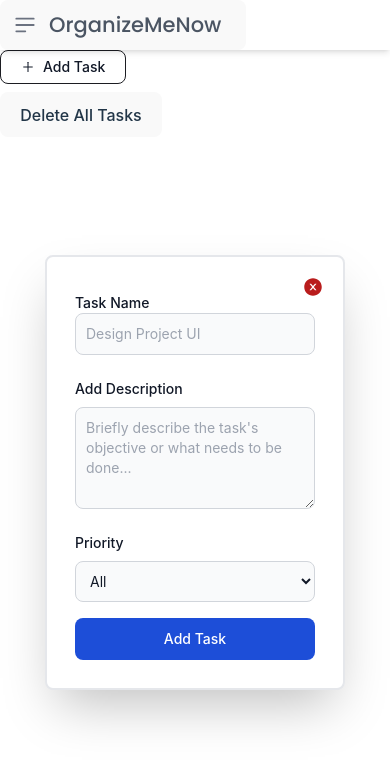
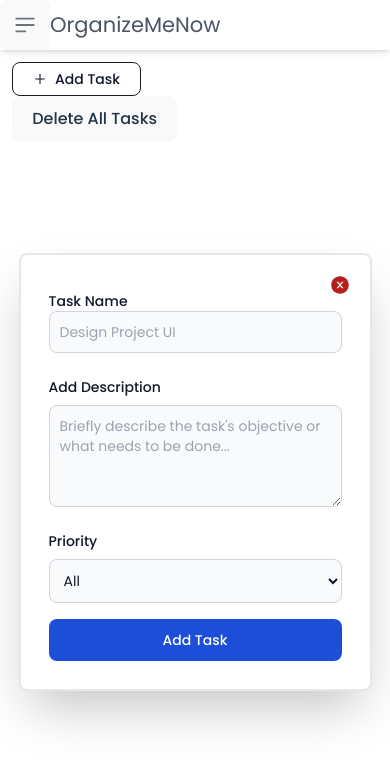
Before and after one commit to Shahid-Shabbir-Ansari-SE/Task-Management-App, a React (Vite) app: page / in a window 390 px wide. Shown: the top 764 px of the page. Built offline with nearby package versions, Linux system fonts and the light colour scheme.

Commit message:
Your commit message

```diff
--- a/src/App.jsx
+++ b/src/App.jsx
@@ -18,12 +18,12 @@ function App() {
   return (
     <BrowserRouter>
       <div className={darkMode ? "dark" : ""}>
-        <div className="w-full dark:bg-[#222327] ">
+        <div className="w-full dark:bg-[#222327] font-Poppins">
           <div className="lg:flex md:flex sm:grid">
-            <div className="lg:w-[255px] lg:h-screen lg:shadow-none md:w-[255px] md:shadow-none w-full sticky top-0 bg-white shadow-md">
+            <div className="lg:w-[255px] lg:h-screen lg:shadow-none md:w-[255px] md:shadow-none w-full sticky top-0 bg-white shadow-md dark:bg-[#1C1D22] dark:shadow-sm dark:shadow-gray-500">
               <Sidebar toggleDarkMode={toggleDarkMode} darkMode={darkMode} />
             </div>
-            <div className="lg:w-[calc(100vw-255px)] md:w-[calc(100vw-255px)] sm:w-full h-screen lg:p-5">
+            <div className="lg:w-[calc(100vw-255px)] md:w-[calc(100vw-255px)] sm:w-full h-screen">
               <Routes>
                 <Route path="/" element={<Home />} />
                 <Route path="/roadmap" element={<Roadmap />} />
--- a/src/components/newTaskTemplate.jsx
+++ b/src/components/newTaskTemplate.jsx
@@ -10,8 +10,8 @@ const newTaskTemplate = ({
   index,
 }) => {
   return (
-    <div className="h-screen flex items-center fixed lg:w-[calc(100vw-255px)] md:w-[calc(100vw-255px)] w-full">
-      <div className="z-50 dark:bg-[#222327] bg-white lg:w-96 mx-auto p-7 grid shadow-2xl border-2 border-gray-200 rounded-lg dark:border-gray-700 dark:shadow-black relative md:w-96 sm:w-auto">
+    <div className="h-screen flex items-center fixed lg:w-[calc(100vw-255px)] md:w-[calc(100vw-255px)] w-full lg:-my-5 md:-my-5 -my-3">
+      <div className="z-50 dark:bg-[#222327] bg-white lg:w-96 mx-auto p-7 grid shadow-2xl border-2 border-gray-200 rounded-lg dark:border-gray-700 dark:shadow-black relative md:w-96">
         <AiFillCloseCircle
           className="absolute top-0 right-0 mr-5 mt-5 fill-red-700 text-xl cursor-pointer"
           onClick={toggleNewTask}
--- a/src/components/sidebar.jsx
+++ b/src/components/sidebar.jsx
@@ -1,15 +1,13 @@
 import React, { useState } from "react";
 import { Link } from "react-router-dom";
-import { BsSunFill,BsMoonStarsFill } from "react-icons/bs";
+import { BsSunFill, BsMoonStarsFill } from "react-icons/bs";
 const sidebar = ({ darkMode, toggleDarkMode }) => {
   return (
     <div>
+      <div className="flex items-center">
         <button
-        data-drawer-target="cta-button-sidebar"
-        data-drawer-toggle="cta-button-sidebar"
-        aria-controls="cta-button-sidebar"
           type="button"
-        className="flex items-center p-3 text-sm text-gray-500 rounded-lg sm:hidden hover:bg-gray-100 focus:outline-none focus:ring-2 focus:ring-gray-200 dark:text-gray-400 dark:hover:bg-gray-700 dark:focus:ring-gray-600"
+          className="flex items-center p-3 text-sm text-gray-500 rounded-lg sm:hidden hover:bg-gray-100 focus:outline-none focus:ring-2 focus:ring-gray-200 dark:text-gray-100 dark:hover:bg-gray-700 dark:focus:ring-gray-600"
         >
           <span className="sr-only">Open sidebar</span>
           <svg
@@ -24,10 +22,13 @@ const sidebar = ({ darkMode, toggleDarkMode }) => {
               fillRule="evenodd"
               d="M2 4.75A.75.75 0 012.75 4h14.5a.75.75 0 010 1.5H2.75A.75.75 0 012 4.75zm0 10.5a.75.75 0 01.75-.75h7.5a.75.75 0 010 1.5h-7.5a.75.75 0 01-.75-.75zM2 10a.75.75 0 01.75-.75h14.5a.75.75 0 010 1.5H2.75A.75.75 0 012 10z"
             ></path>
-        </svg><h1 className="text-[21px] font-Poppins mx-3 text-gray-600">OrganizeMeNow</h1>
+          </svg>
         </button>
+      <h1 className="text-[21px] font-Poppins mx -3 text-gray-600 dark:text-white">
+        OrganizeMeNow
+      </h1>
+      </div>
       <aside
-        id="cta-button-sidebar"
         className="fixed top-0 left-0 z-40 w-64 h-screen transition-transform -translate-x-full sm:translate-x-0"
         aria-label="Sidebar"
       >
@@ -213,7 +214,7 @@ const sidebar = ({ darkMode, toggleDarkMode }) => {
             </a>
           </div>
           <div className="flex gap-3 items-center justify-center lg:pt-5">
-              <BsSunFill className="text-2xl dark:text-white"/>
+            <BsSunFill className="text-2xl dark:text-white" />
             <label className="relative inline-flex items-center cursor-pointer">
               <input
                 onChange={toggleDarkMode}
@@ -222,7 +223,7 @@ const sidebar = ({ darkMode, toggleDarkMode }) => {
                 className="sr-only peer"
               />
               <div className="w-11 h-6 bg-gray-200 peer-focus:outline-none peer-focus:ring-4 peer-focus:ring-blue-300 dark:peer-focus:ring-blue-800 rounded-full peer dark:bg-gray-700 peer-checked:after:translate-x-full peer-checked:after:border-white after:content-[''] after:absolute after:top-[2px] after:left-[2px] after:bg-white after:border-gray-300 after:border after:rounded-full after:h-5 after:w-5 after:transition-all dark:border-gray-600 peer-checked:bg-blue-600"></div>
-                <BsMoonStarsFill className="ml-3 text-xl dark:text-white"/>
+              <BsMoonStarsFill className="ml-3 text-xl dark:text-white" />
             </label>
           </div>
         </div>
--- a/src/pages/home.jsx
+++ b/src/pages/home.jsx
@@ -13,7 +13,7 @@ const home = () => {
   const [storedTaskName, setStoredTaskName] = useState("");
   // Store new task description
   const [storedTaskDescription, setStoredTaskDescription] = useState("");
-  // Array of tasks
+  // Array of taskskanban-task-management-react-tailwind.vercel.app
   const [taskList, setTaskList] = useState(
     JSON.parse(localStorage.getItem("taskList")) || []
   );
@@ -143,9 +143,9 @@ const home = () => {
   };
 
   return (
-    <div className="">
-      <div>
-        <div className="">
+    <div className="lg:m-5 md:m-5 m-3">
+      <div className="">
+        <div className="lg:-mx-5 md:-mx-5 -mx-3">
           {newTask && (
             <NewTaskTemplate
               newTask={newTask}
@@ -161,7 +161,7 @@ const home = () => {
         </div>
         <button
           type="button"
-          className="flex items-center text-gray-900 bg-white border border-[#1C1D22] focus:outline-none hover:bg-gray-100 focus:ring-4 focus:ring-gray-200 font-medium rounded-lg text-sm px-5 py-1.5 mr-2 mb-2 dark:bg-[#1C1D22] dark:text-white dark:hover:bg-gray-700 dark:hover:border-gray-600 dark:focus:ring-gray-700"
+          className="flex items-center text-gray-900 bg-white border border-[#1C1D22] focus:outline-none hover:bg-gray-100 focus:ring-4 focus:ring-gray-200 font-medium rounded-lg text-sm px-5 py-1.5 dark:bg-[#1C1D22] dark:text-white dark:hover:bg-gray-700 dark:hover:border-gray-600 dark:focus:ring-gray-700"
           onClick={toggleNewTask}
         >
           <AiOutlinePlus className="mr-2" />
@@ -170,7 +170,7 @@ const home = () => {
         <div className="grid-container">
           {taskList.map((task, index) => (
             <div key={index} className="grid-item">
-              <div className="task-name">{task}</div>
+              <div className="task-name dark:text-white text-3xl">{task}</div>
               <div className="task-description">
                 {taskdescriptionList[index]}
               </div>
```
Lines whose indentation alone changed are shown as unchanged.
